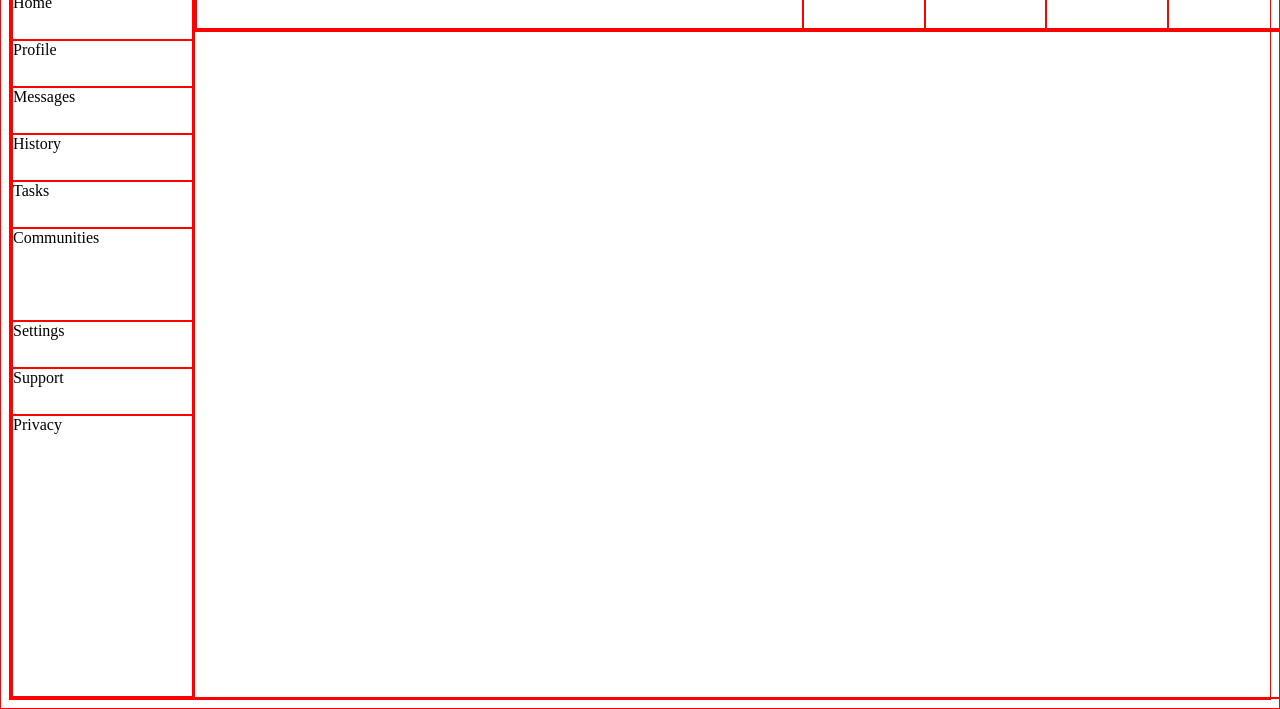
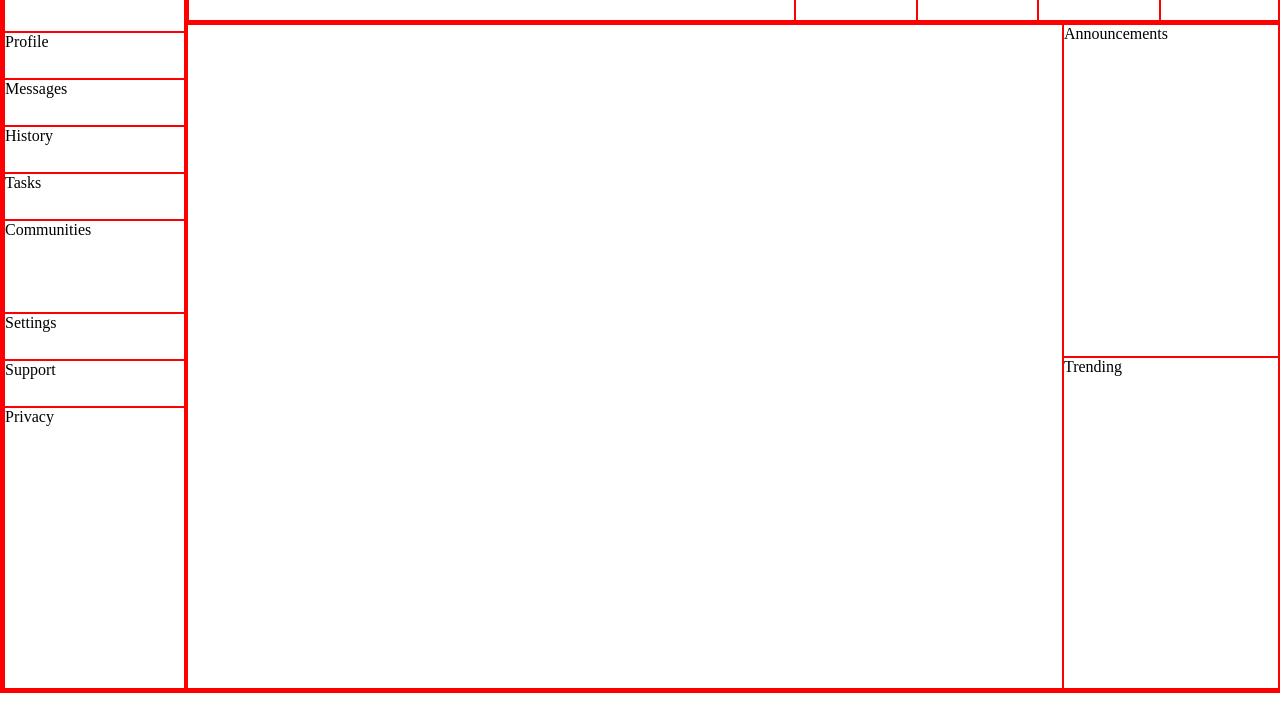
Before and after one commit to Oldee18/admin-dashboard, a plain HTML site: page index.html in a window 1280 px wide. Shown: the part 113-822 px from the top of the page. Drawn offline with Linux system fonts and the light colour scheme.

Commit message:
Added the main content area, styled with grid, placed to the right place

```diff
--- a/index.html
+++ b/index.html
@@ -36,7 +36,11 @@
             </div>
         </div>
         <div class="main-content-container">
+            <div class="project-articles">
 
+            </div>
+            <div class="announcements">Announcements</div>
+            <div class="trending">Trending</div>
         </div>
     </div>
 </body>
--- a/styles.css
+++ b/styles.css
@@ -1,5 +1,7 @@
 *{
-    border: 1px solid red
+    border: 1px solid red;
+    margin: 0;
+    padding: 0;
 }
 .layout-container {
     display: grid;
@@ -29,3 +31,25 @@
     display: grid;
     grid-template-columns: 5fr 1fr 1fr 1fr 1fr;
 }
+
+.main-content-container {
+    display: grid;
+    grid-template-columns: 4fr 1fr;
+    grid-template-rows: 1fr 1fr;
+}
+
+.project-articles {
+    grid-column: 1 / 2;
+    grid-row: 1 / 3;
+    display: grid;
+}
+
+.announcements {
+    grid-column: 2 / 3;
+    grid-row: 1 / 2;
+}
+
+.trending {
+    grid-column: 2 / 3;
+    grid-row: 2 / 3;
+}
```
